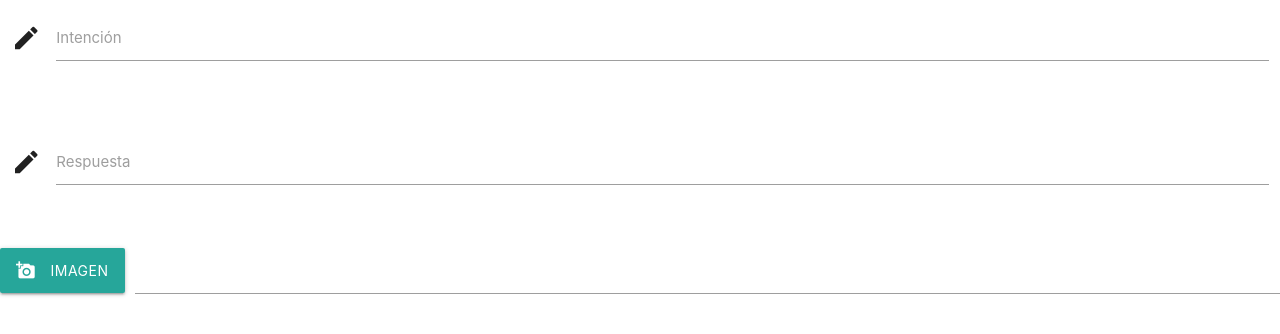
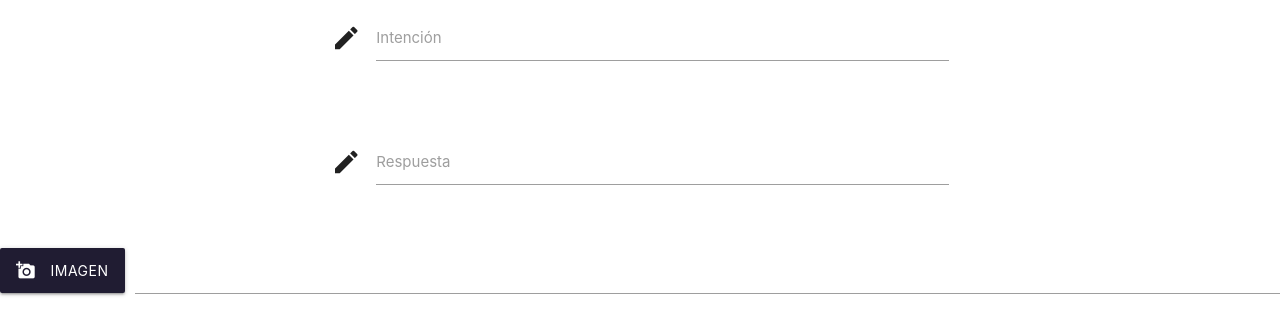
Before and after one commit to proyectopop/alberto_chatbot_admin, a website: page index.html in a window 1280 px wide. Drawn offline with nearby package versions, Linux system fonts and the light colour scheme.

Commit message:
algunos cambios

```diff
--- a/index.html
+++ b/index.html
@@ -22,7 +22,7 @@
   </head>
   <body>
     <div class="row">
-      <div class="col s12">
+      <div class="col s6 push-s3">
         <div class="row">
           <div class="input-field col s12">
             <i class="material-icons prefix">mode_edit</i>
@@ -33,7 +33,7 @@
       </div>
     </div>
     <div class="row">
-      <div class="col s12">
+      <div class="col s6 push-s3">
         <div class="row">
           <div class="input-field col s12">
             <i class="material-icons prefix">mode_edit</i>
@@ -44,8 +44,8 @@
       </div>
     </div>
     <form action="#">
-      <div class="file-field input-field">
-        <div class="btn">
+      <div class="file-field input-field ">
+        <div class="btn" style="background-color: #201c32">
           <span>
             <i class="material-icons left">add_a_photo</i>
             Imagen
@@ -59,8 +59,8 @@
     </form>
   </body>
   <script>
-    document.addEventListener('DOMContentLoaded', function() {
-      var elems = document.querySelectorAll('.autocomplete');
+    document.addEventListener("DOMContentLoaded", function() {
+      var elems = document.querySelectorAll(".autocomplete");
       var instances = M.Autocomplete.init(elems, options);
     });
   </script>
```
Also changed, not shown: 1 other file.
